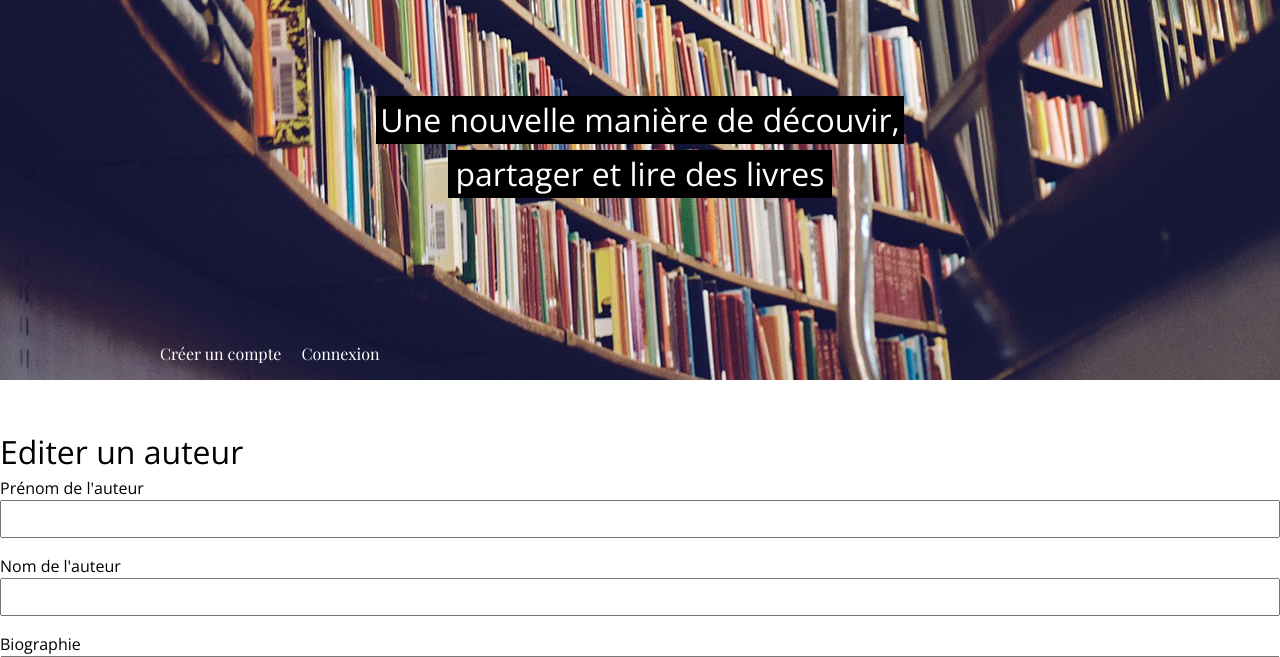
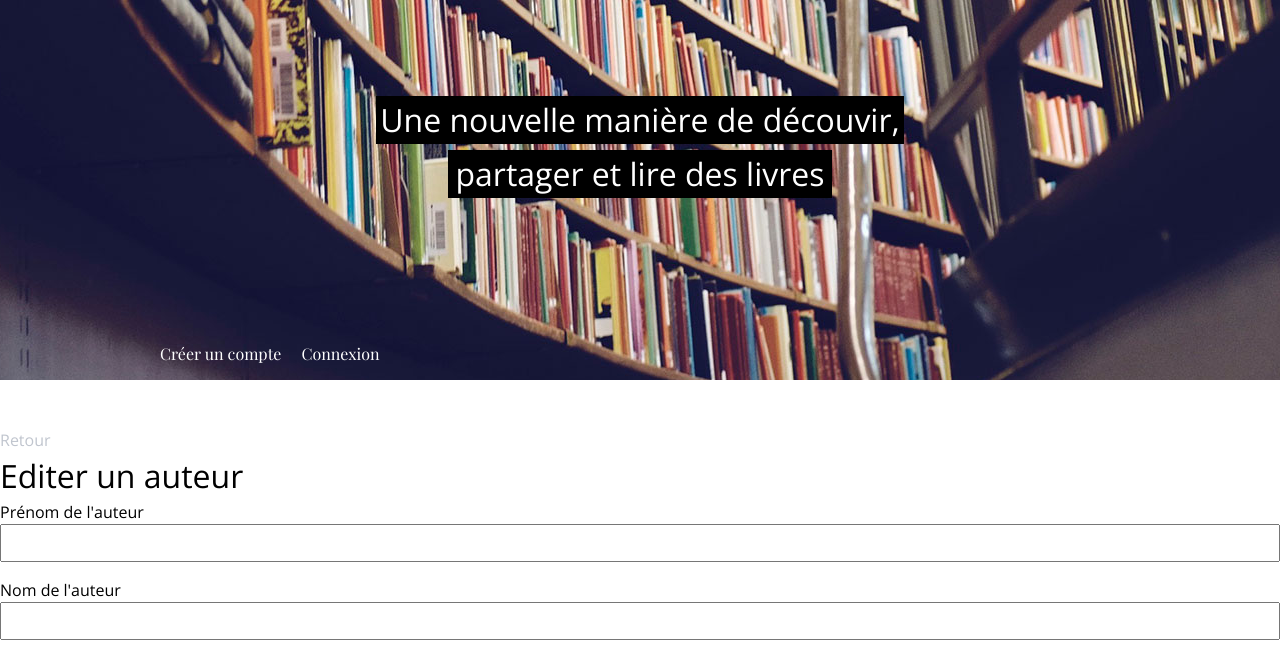
Before and after one commit to SwithFr/BookStore, a PHP site: template views/authors/edit.php in a window 1280 px wide. Shown: the top 657 px of the page. Run offline with PHP 8.4, Linux system fonts and the light colour scheme; the template is opened without the code that fills it, so the values that code supplies are empty; some libraries are stand-ins or nearby versions.

Commit message:
add back link

```diff
--- a/views/authors/edit.php
+++ b/views/authors/edit.php
@@ -1,5 +1,6 @@
 <?php use Helpers\Html; ?>
 <div class="section">
+    <p class="ariane"><a href="<?= Html::url('manage', 'author'); ?>">Retour</a></p>
     <h2 class="section__title">Editer un auteur</h2>
 
     <form class="form--add" action="<?= Html::url('edit', 'author', ['id' => $data['author']->id]); ?>" method="post"
```
